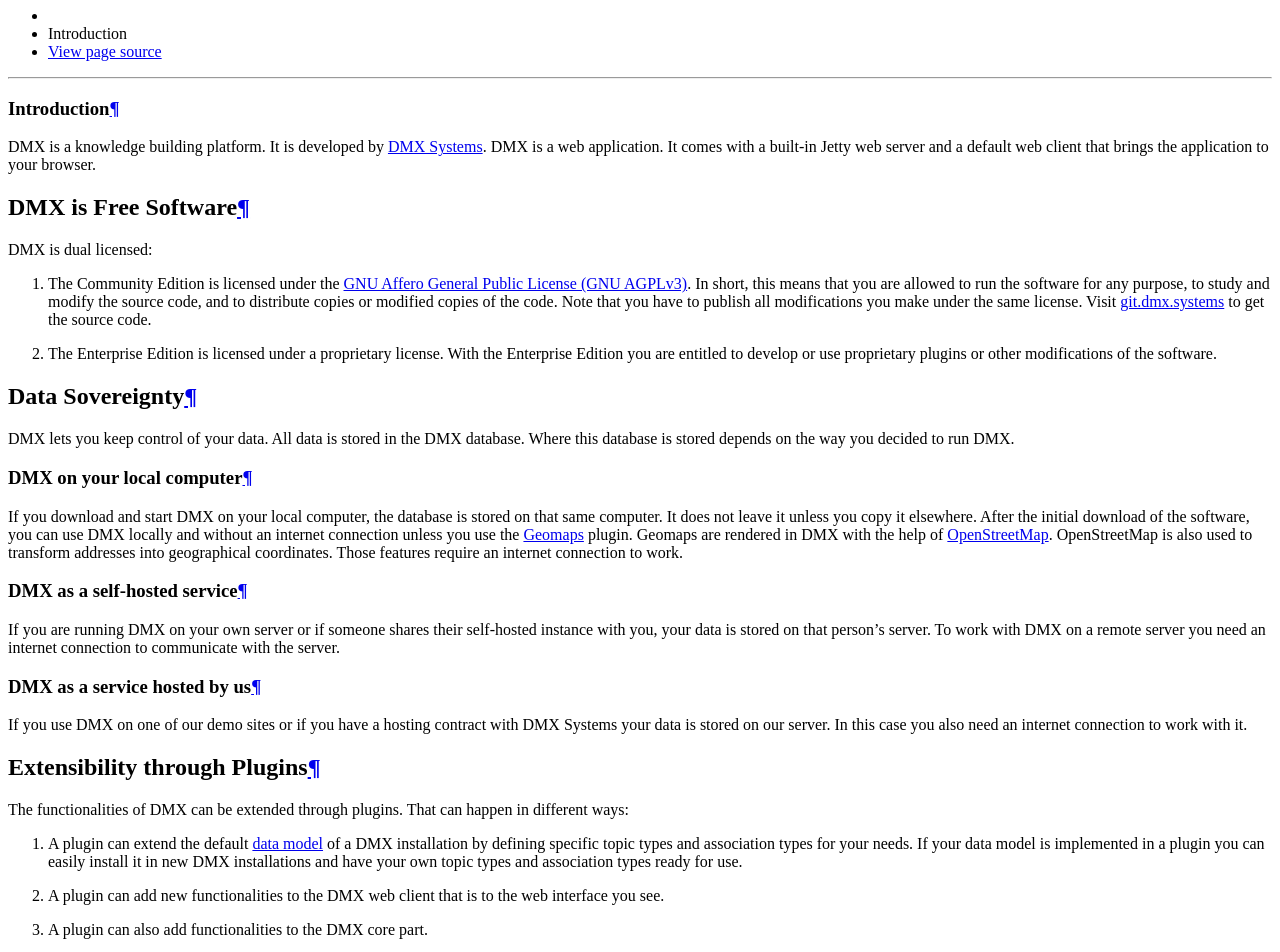
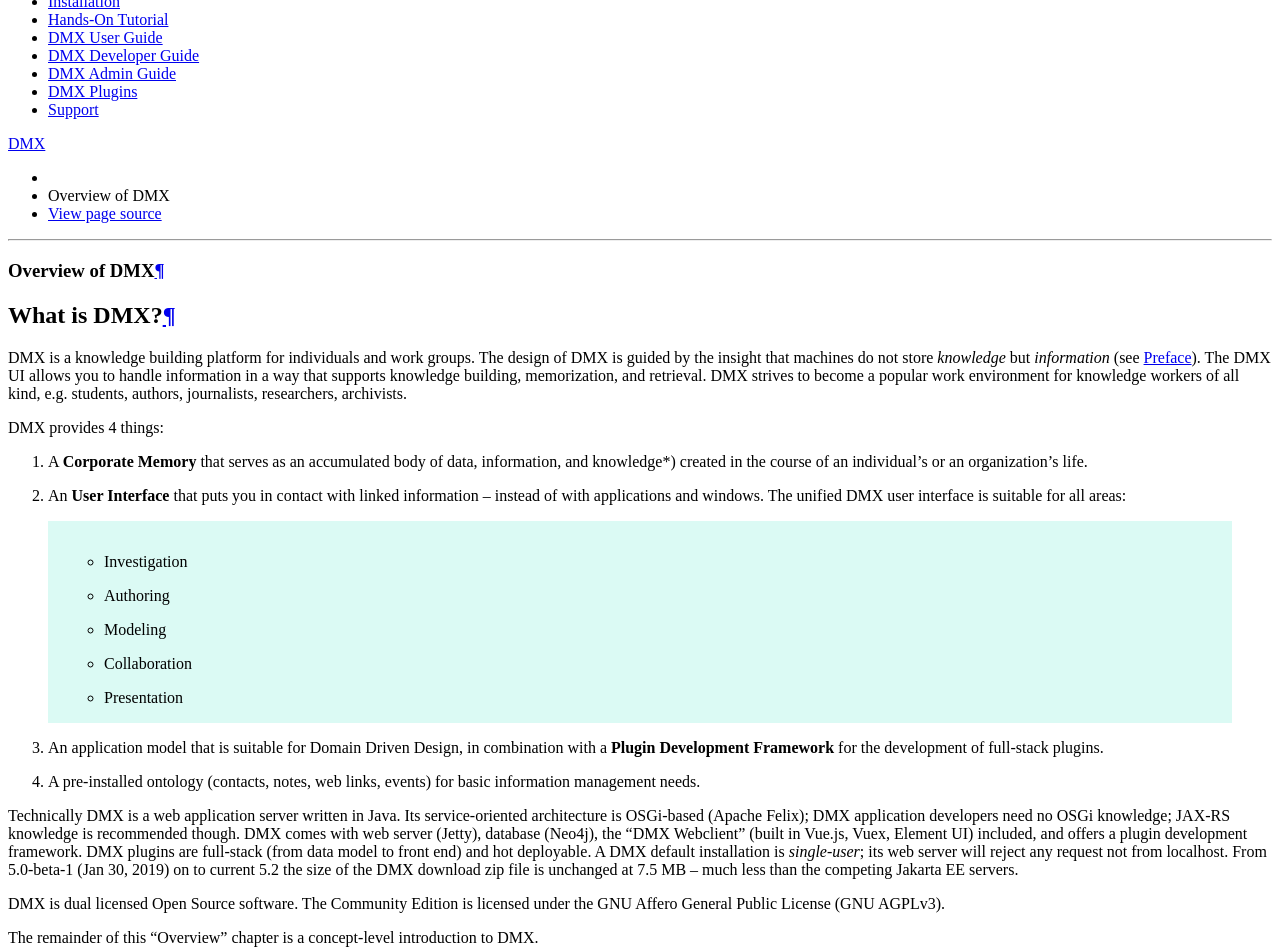
Before and after one commit to dmx-systems/dmx-documentation, a Sphinx documentation site: the page built from docs/intro.rst, in a window 1280 px wide and 1400 px high, scrolled down 268 px. Shown: the top 952 px of the window. Built offline with Sphinx 7.4.7 and the Read the Docs theme 2.0.0, drawn with Linux system fonts in a browser that asks for light colours; some of the changed text lies outside the part shown.

Commit message:
Replace `intro.rst`

```diff
--- a/docs/index.rst
+++ b/docs/index.rst
@@ -10,7 +10,7 @@
    :maxdepth: 2
 
    preface
-   overview
+   intro
    install
    tutorial
    user
--- a/docs/intro.rst
+++ b/docs/intro.rst
@@ -1,80 +1,158 @@
-.. _intro:
+.. _overview:
 
-############
-Introduction
-############
+###############
+Overview of DMX
+###############
 
-DMX is a knowledge building platform.
-It is developed by `DMX Systems <https://dmx.berlin>`_.
-DMX is a web application.
-It comes with a built-in Jetty web server and a default web client that brings the application to your browser.
+************
+What is DMX?
+************
 
+DMX is a knowledge building platform for individuals and work groups.
+The design of DMX is guided by the insight that machines do not store *knowledge* but *information* (see :ref:`preface`).
+The DMX UI allows you to handle information in a way that supports knowledge building, memorization, and retrieval.
+DMX strives to become a popular work environment for knowledge workers of all kind, e.g. students, authors, journalists, researchers, archivists.
 
-.. _intro-license:
+DMX provides 4 things:
 
-********************
-DMX is Free Software
-********************
+1. A **Corporate Memory** that serves as an accumulated body of data, information, and knowledge*) created in the course of an individual's or an organization's life.
+2. An **User Interface** that puts you in contact with linked information -- instead of with applications and windows. The unified DMX user interface is suitable for all areas:
 
-DMX is dual licensed:
+    - Investigation
+    - Authoring
+    - Modeling
+    - Collaboration
+    - Presentation
 
-#.  The Community Edition is licensed under the `GNU Affero General Public License (GNU AGPLv3) <https://www.gnu.org/licenses/agpl-3.0.en.html>`_. In short, this means that you are allowed to run the software for any purpose, to study and modify the source code, and to distribute copies or modified copies of the code. Note that you have to publish all modifications you make under the same license. Visit `git.dmx.systems <https://git.dmx.systems/explore>`_ to get the source code.
-#.  The Enterprise Edition is licensed under a proprietary license. With the Enterprise Edition you are entitled to develop or use proprietary plugins or other modifications of the software.
+3. An application model that is suitable for Domain Driven Design, in combination with a **Plugin Development Framework** for the development of full-stack plugins.
+4. A pre-installed ontology (contacts, notes, web links, events) for basic information management needs.
 
-.. _intro-data-sovereignty:
+Technically DMX is a web application server written in Java. Its service-oriented architecture is OSGi-based (Apache Felix); DMX application developers need no OSGi knowledge; JAX-RS knowledge is recommended though. DMX comes with web server (Jetty), database (Neo4j), the "DMX Webclient" (built in Vue.js, Vuex, Element UI) included, and offers a plugin development framework. DMX plugins are full-stack (from data model to front end) and hot deployable. A DMX default installation is *single-user*; its web server will reject any request not from localhost. From 5.0-beta-1 (Jan 30, 2019) on to current 5.2 the size of the DMX download zip file is unchanged at 7.5 MB -- much less than the competing Jakarta EE servers.
 
-****************
-Data Sovereignty
-****************
+DMX is dual licensed Open Source software. The Community Edition is licensed under the GNU Affero General Public License (GNU AGPLv3).
 
-DMX lets you keep control of your data.
-All data is stored in the DMX database.
-Where this database is stored depends on the way you decided to run DMX.
+The remainder of this "Overview" chapter is a concept-level introduction to DMX.
 
-DMX on your local computer
-==========================
+***********************
+Topics and Associations
+***********************
 
-If you download and start DMX on your local computer, the database is stored on that same computer.
-It does not leave it unless you copy it elsewhere.
-After the initial download of the software, you can use DMX locally and without an internet connection unless you use the :ref:`Geomaps <plugins-geodata>` plugin.
-Geomaps are rendered in DMX with the help of `OpenStreetMap <https://www.openstreetmap.org>`_.
-OpenStreetMap is also used to transform addresses into geographical coordinates.
-Those features require an internet connection to work.
+DMX represents information as *topics* and *associations*:
 
-DMX as a self-hosted service
-============================
+.. figure:: _static/organization-association.png
 
-If you are running DMX on your own server or if someone shares their self-hosted instance with you, your data is stored on that person's server.
-To work with DMX on a remote server you need an internet connection to communicate with the server.
+    3 topics connected by 2 associations. The topics represent a person, an organization, and a note respectively. One of the 2 associations is distinguished by color and label.
 
-DMX as a service hosted by us
-=============================
+A **Topic** can represent any type of object, e.g. a person, an organization, a note, a contract, a project, a date, a planet name, a molecule, a review, or a book. Also an idea or an emotion can be expressed as a topic.
 
-If you use DMX on one of our demo sites or if you have a hosting contract with DMX Systems your data is stored on our server.
-In this case you also need an internet connection to work with it.
+What object types are available is actually decided by the DMX user. A DMX user can create new types, as well as modify existing ones, interactively in the DMX Webclient. Another way of obtaining new types is by installing DMX plugins. A fresh DMX installation provides some basic types for information management (contacts, notes, web links, events).
 
-.. _intro-entensibility-though-plugins:
+An **Association** represents a relationship between two objects. The relationship's *meaning* is expressed by both, the association's *type* and *value*. Both are optional. A generic association still expresses *some* relationship between 2 objects.
 
-*****************************
-Extensibility through Plugins
-*****************************
+Role Types
+==========
 
-The functionalities of DMX can be extended through plugins.
-That can happen in different ways:
+At this point you may wonder: "Are associations directed?" Answer: "More than that."
 
-#. A plugin can extend the default :ref:`data model <user-modeling>` of a DMX installation by defining specific topic types and association types for your needs. If your data model is implemented in a plugin you can easily install it in new DMX installations and have your own topic types and association types ready for use.
-#. A plugin can add new functionalities to the DMX web client that is to the web interface you see.
-#. A plugin can also add functionalities to the DMX core part.
+In DMX the 2 ends of an association are not solely qualified by "source" and "target", but can be qualified by arbitrary *role types*, e.g. "Parent", "Child", "Cause", "Effect", "Trainer", "Trainee" etc.
 
-Find out more about our existing plugins in the :ref:`Plugin section <plugins-overview-of-plugins>`.
+.. figure:: _static/role-types.png
 
-Of course, you are free to develop your own DMX plugins.
-For more details on this, please see our :ref:`Developer Guide <developer-guide>`.
-To get started we recommend you to start with our `Plugin Template <https://git.dmx.systems/dmx-plugins/dmx-plugin-template>`_.
+    Plato is the Trainee in one association and the Trainer in another one.
+    The pink associations are of type "Apprenticeship".
 
-*****************************
-About this documentation site
-*****************************
+In DMX each of the 2 ends of an association is defined by:
 
-This documentation is hosted by `Read the Docs <https://readthedocs.org/>`_.
-As Read the Docs offers free hosting of documentation they kindly ask users to allow ads to be displayed at the bottom of the left sidebar. You can read more about it `here <https://docs.readthedocs.io/en/latest/advertising/ethical-advertising.html>`_.
+- The *Player Object*: either a Topic, or an Association.
+- A **Role Type** expresses what role the player object plays in the association.
+
+One or both ends can still be unqualified (expressed by role type "Default"). Nondirectional associations are expressed by role type "Default" at both ends.
+
+A DMX user can create new role types interactively in the DMX Webclient. Another way of obtaining new role types is by installing DMX plugins.
+
+Associative Model of Data
+=========================
+
+The above images suggest the DMX storage model is *graph* based: *nodes* and *edges*. Actually DMX is based on an extension of the graph model: the *Associative Model of Data*.
+
+.. figure:: _static/dmx-assoc-data-model.svg
+   :width: 240px
+   :align: left
+
+While in the graph model an edge always connects 2 *nodes*, in the Associative Model of Data an edge can connect *edges* too. Either at one end (A2), or both (A3).
+
+Basically DMX makes associations objects of discourse too. Associations can be associated with other topics/associations, just like topics. This results in expressive highly-connected structures at both levels, data model and content (= *instances*).
+
+.. figure:: _static/create-assoc-with-assoc.png
+
+    2 notes, one is connected to a topic, and one to an association. The dark gray association connects a topic with an association. You can immediately say what the author want to express here, can't you?
+
+.. hint::
+
+    Find out more about the `Associative Model of Data <devel.html#associative-model-of-data>`_ in the DMX Developer Guide.
+
+******
+Values
+******
+
+So far topics were depicted solely as *icon* plus *label*. But there is more to a person than a name, isn't it? Actually a value of type "Person" is an entire *value hierarchy*, for example: the Person has a name and an Address, the Address has a Postal Code, and the Postal Code is the string "SO36".
+
+"Person" and "Address" in this example are *composite* values, and "Postal Code" is a *simple* value. And this is exactly how values are stored in the Corporate Memory: as an hierarchy of typed topics:
+
+.. figure:: _static/person-value.png
+
+    A value of type "Person" as stored in the Corporate Memory. The value "Cathy Jones" is composed of a "Person Name" value and an "Address" value, which is composed of a "Street" value, a "Postal Code" value etc. The red associations are of type "Composition" and form the topic hierarchy. They are directed from "Parent" to "Child". The leaf-nodes are the *simple* values. Some values have their corresponding type topic revealed. The cyan associations are of type "Instantiation" and are directed from "Instance" to "Type".
+
+DMX has the specialty that not only topics represent values, but associations too. In this regard there is no difference between topics and associations:
+
+- both are typed
+- both have a value
+
+The type determines the structure of the value.
+
+Detail Rendering
+================
+
+The above image shows how values are *stored* in DMX. But this is not necessarily a suitable way to *present* information or to *interact* with it. For every topic/association DMX provides a default *detail rendering*. It renders a composite value in a linear and compact form.
+
+At any time a topic's/association's detail information is one click away, and once clicked, it is displayed in-place:
+
+.. figure:: _static/in-map-details-pinning.png
+
+    Topic detail information displayed in-place once a topic is clicked.
+    The green associations are of type "Organization Involvement" and express that a Person is involved in an Organization, and in what way.
+
+.. figure:: _static/create-organization-association.png
+
+     A selected association (thicker line) and its detail information. Details comprise the association's type and value (not shown), and the 2 player topics, each one qualified by **Role Type**.
+
+The detail rendering is driven by the topic's/association's type definition.
+
+Custom Renderers
+================
+
+The detail rendering is customizable on a per-type basis.
+
+A standard DMX installation provides custom renderers for the following types: "Topic Type", "Association Type", "File", "Folder", "Date", "Time" (composite), "URL", "Email Address", "File Size" (simple).
+
+Further custom detail renderers can be obtained by installing DMX plugins.
+
+*****
+Types
+*****
+
+The above examples show topics of type "Person", "Organization", and "Note". Other *topic types* could be e.g. "Contract", "Project", "Date", "Planet Name", "Molecule", "Review", or "Book".
+
+A fresh DMX installation provides some basic types for information management ("Person", "Organization", "Note", "Bookmark", "Event", "Address", "Email Address" etc.).
+
+.. figure:: _static/person-model.png
+
+A DMX user can create new types, as well as modify existing ones, interactively in the DMX Webclient. Another way of obtaining new types is by installing DMX plugins.
+
+**********
+Topic Maps
+**********
+
+.. figure:: _static/detail-panel.png
+
+    The typical DMX user interface presents a **Topic Map** consisting of topics and associations. The topic's type is represented by icon. Association types are differentiated by color.
--- a/docs/overview.rst
+++ /dev/null
@@ -1,158 +0,0 @@
-.. _overview:
-
-###############
-Overview of DMX
-###############
-
-************
-What is DMX?
-************
-
-DMX is a knowledge building platform for individuals and work groups.
-The design of DMX is guided by the insight that machines do not store *knowledge* but *information* (see :ref:`preface`).
-The DMX UI allows you to handle information in a way that supports knowledge building, memorization, and retrieval.
-DMX strives to become a popular work environment for knowledge workers of all kind, e.g. students, authors, journalists, researchers, archivists.
-
-DMX provides 4 things:
-
-1. A **Corporate Memory** that serves as an accumulated body of data, information, and knowledge*) created in the course of an individual's or an organization's life.
-2. An **User Interface** that puts you in contact with linked information -- instead of with applications and windows. The unified DMX user interface is suitable for all areas:
-
-    - Investigation
-    - Authoring
-    - Modeling
-    - Collaboration
-    - Presentation
-
-3. An application model that is suitable for Domain Driven Design, in combination with a **Plugin Development Framework** for the development of full-stack plugins.
-4. A pre-installed ontology (contacts, notes, web links, events) for basic information management needs.
-
-Technically DMX is a web application server written in Java. Its service-oriented architecture is OSGi-based (Apache Felix); DMX application developers need no OSGi knowledge; JAX-RS knowledge is recommended though. DMX comes with web server (Jetty), database (Neo4j), the "DMX Webclient" (built in Vue.js, Vuex, Element UI) included, and offers a plugin development framework. DMX plugins are full-stack (from data model to front end) and hot deployable. A DMX default installation is *single-user*; its web server will reject any request not from localhost. From 5.0-beta-1 (Jan 30, 2019) on to current 5.2 the size of the DMX download zip file is unchanged at 7.5 MB -- much less than the competing Jakarta EE servers.
-
-DMX is dual licensed Open Source software. The Community Edition is licensed under the GNU Affero General Public License (GNU AGPLv3).
-
-The remainder of this "Overview" chapter is a concept-level introduction to DMX.
-
-***********************
-Topics and Associations
-***********************
-
-DMX represents information as *topics* and *associations*:
-
-.. figure:: _static/organization-association.png
-
-    3 topics connected by 2 associations. The topics represent a person, an organization, and a note respectively. One of the 2 associations is distinguished by color and label.
-
-A **Topic** can represent any type of object, e.g. a person, an organization, a note, a contract, a project, a date, a planet name, a molecule, a review, or a book. Also an idea or an emotion can be expressed as a topic.
-
-What object types are available is actually decided by the DMX user. A DMX user can create new types, as well as modify existing ones, interactively in the DMX Webclient. Another way of obtaining new types is by installing DMX plugins. A fresh DMX installation provides some basic types for information management (contacts, notes, web links, events).
-
-An **Association** represents a relationship between two objects. The relationship's *meaning* is expressed by both, the association's *type* and *value*. Both are optional. A generic association still expresses *some* relationship between 2 objects.
-
-Role Types
-==========
-
-At this point you may wonder: "Are associations directed?" Answer: "More than that."
-
-In DMX the 2 ends of an association are not solely qualified by "source" and "target", but can be qualified by arbitrary *role types*, e.g. "Parent", "Child", "Cause", "Effect", "Trainer", "Trainee" etc.
-
-.. figure:: _static/role-types.png
-
-    Plato is the Trainee in one association and the Trainer in another one.
-    The pink associations are of type "Apprenticeship".
-
-In DMX each of the 2 ends of an association is defined by:
-
-- The *Player Object*: either a Topic, or an Association.
-- A **Role Type** expresses what role the player object plays in the association.
-
-One or both ends can still be unqualified (expressed by role type "Default"). Nondirectional associations are expressed by role type "Default" at both ends.
-
-A DMX user can create new role types interactively in the DMX Webclient. Another way of obtaining new role types is by installing DMX plugins.
-
-Associative Model of Data
-=========================
-
-The above images suggest the DMX storage model is *graph* based: *nodes* and *edges*. Actually DMX is based on an extension of the graph model: the *Associative Model of Data*.
-
-.. figure:: _static/dmx-assoc-data-model.svg
-   :width: 240px
-   :align: left
-
-While in the graph model an edge always connects 2 *nodes*, in the Associative Model of Data an edge can connect *edges* too. Either at one end (A2), or both (A3).
-
-Basically DMX makes associations objects of discourse too. Associations can be associated with other topics/associations, just like topics. This results in expressive highly-connected structures at both levels, data model and content (= *instances*).
-
-.. figure:: _static/create-assoc-with-assoc.png
-
-    2 notes, one is connected to a topic, and one to an association. The dark gray association connects a topic with an association. You can immediately say what the author want to express here, can't you?
-
-.. hint::
-
-    Find out more about the `Associative Model of Data <devel.html#associative-model-of-data>`_ in the DMX Developer Guide.
-
-******
-Values
-******
-
-So far topics were depicted solely as *icon* plus *label*. But there is more to a person than a name, isn't it? Actually a value of type "Person" is an entire *value hierarchy*, for example: the Person has a name and an Address, the Address has a Postal Code, and the Postal Code is the string "SO36".
-
-"Person" and "Address" in this example are *composite* values, and "Postal Code" is a *simple* value. And this is exactly how values are stored in the Corporate Memory: as an hierarchy of typed topics:
-
-.. figure:: _static/person-value.png
-
-    A value of type "Person" as stored in the Corporate Memory. The value "Cathy Jones" is composed of a "Person Name" value and an "Address" value, which is composed of a "Street" value, a "Postal Code" value etc. The red associations are of type "Composition" and form the topic hierarchy. They are directed from "Parent" to "Child". The leaf-nodes are the *simple* values. Some values have their corresponding type topic revealed. The cyan associations are of type "Instantiation" and are directed from "Instance" to "Type".
-
-DMX has the specialty that not only topics represent values, but associations too. In this regard there is no difference between topics and associations:
-
-- both are typed
-- both have a value
-
-The type determines the structure of the value.
-
-Detail Rendering
-================
-
-The above image shows how values are *stored* in DMX. But this is not necessarily a suitable way to *present* information or to *interact* with it. For every topic/association DMX provides a default *detail rendering*. It renders a composite value in a linear and compact form.
-
-At any time a topic's/association's detail information is one click away, and once clicked, it is displayed in-place:
-
-.. figure:: _static/in-map-details-pinning.png
-
-    Topic detail information displayed in-place once a topic is clicked.
-    The green associations are of type "Organization Involvement" and express that a Person is involved in an Organization, and in what way.
-
-.. figure:: _static/create-organization-association.png
-
-     A selected association (thicker line) and its detail information. Details comprise the association's type and value (not shown), and the 2 player topics, each one qualified by **Role Type**.
-
-The detail rendering is driven by the topic's/association's type definition.
-
-Custom Renderers
-================
-
-The detail rendering is customizable on a per-type basis.
-
-A standard DMX installation provides custom renderers for the following types: "Topic Type", "Association Type", "File", "Folder", "Date", "Time" (composite), "URL", "Email Address", "File Size" (simple).
-
-Further custom detail renderers can be obtained by installing DMX plugins.
-
-*****
-Types
-*****
-
-The above examples show topics of type "Person", "Organization", and "Note". Other *topic types* could be e.g. "Contract", "Project", "Date", "Planet Name", "Molecule", "Review", or "Book".
-
-A fresh DMX installation provides some basic types for information management ("Person", "Organization", "Note", "Bookmark", "Event", "Address", "Email Address" etc.).
-
-.. figure:: _static/person-model.png
-
-A DMX user can create new types, as well as modify existing ones, interactively in the DMX Webclient. Another way of obtaining new types is by installing DMX plugins.
-
-**********
-Topic Maps
-**********
-
-.. figure:: _static/detail-panel.png
-
-    The typical DMX user interface presents a **Topic Map** consisting of topics and associations. The topic's type is represented by icon. Association types are differentiated by color.
```
